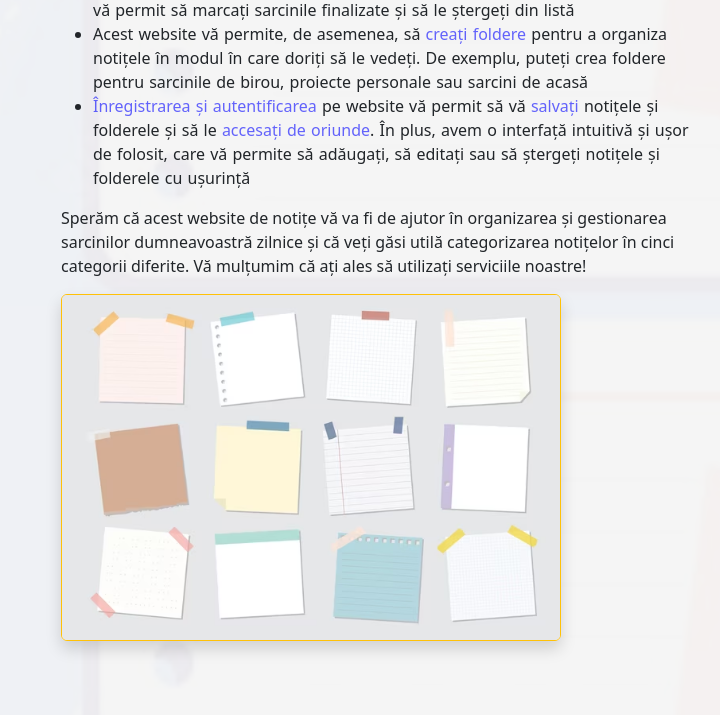
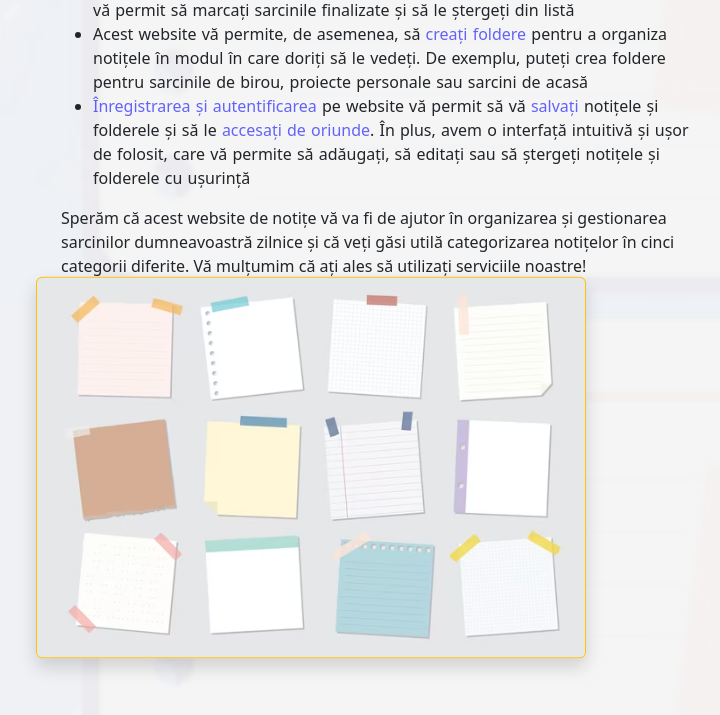
Before and after one commit to SherKan-n/notes-app, a website with bundled scripts: page index.html in a window 1280 px wide. In both pictures the pointer is over the picture 344 px from the left and 961 px from the top of the page. Shown: the part 494-1209 px from the top of the page, without its empty margins (33-753 px from the left). Built offline with nearby package versions, Linux system fonts and the light colour scheme; no server answers.

Commit message:
modified:   frontend/assets/css/main.css

```diff
--- a/frontend/assets/css/main.css
+++ b/frontend/assets/css/main.css
@@ -561,6 +561,11 @@ body {
 .about-container img {
   max-width: 500px;
   width: 100%;
+  transition: all 0.5s ease-in-out;
+}
+
+.about-container img:hover {
+  transform: scale(1.1);
 }
 
 /* ---------- FOOTER ---------- */
```
